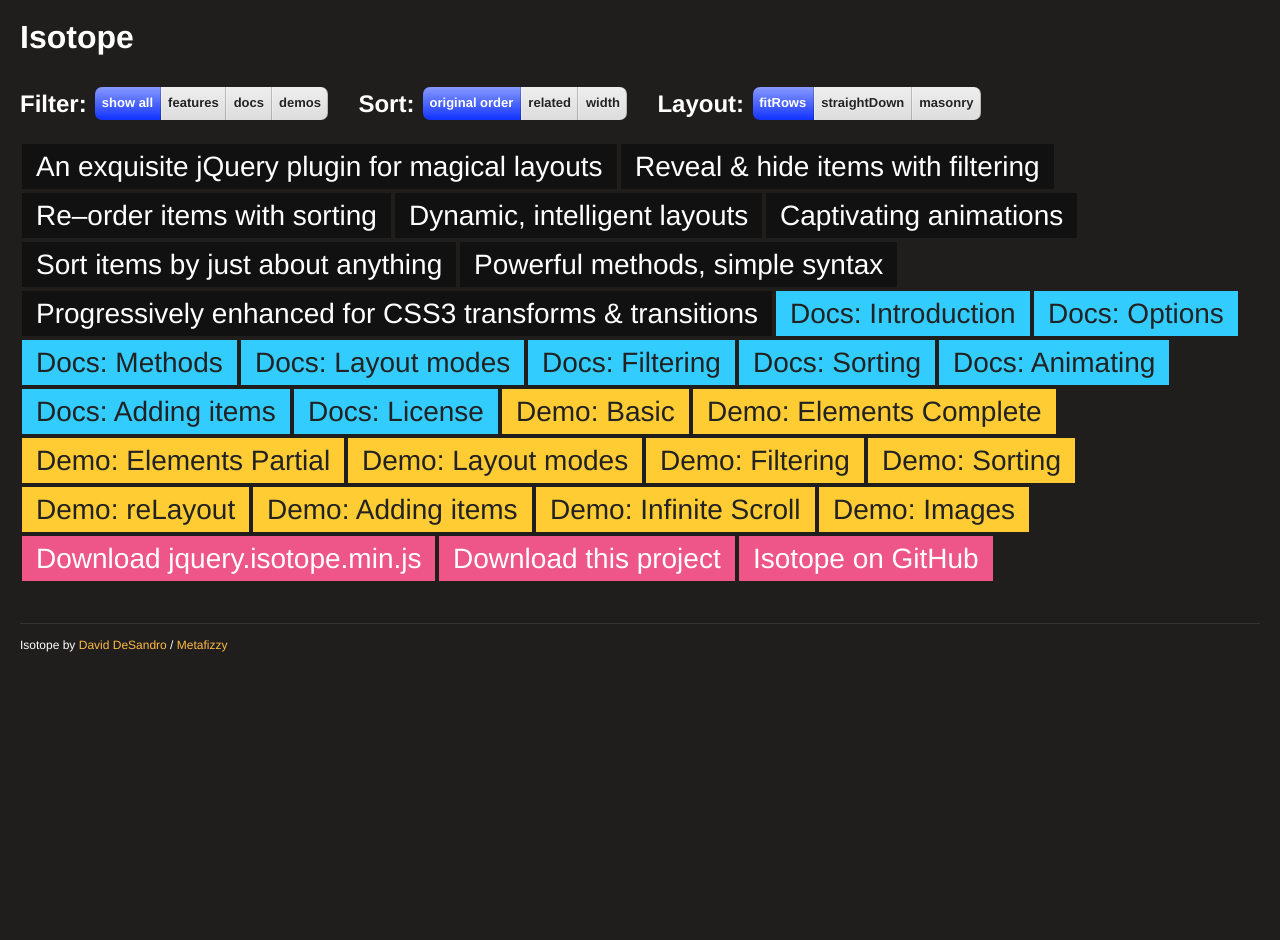
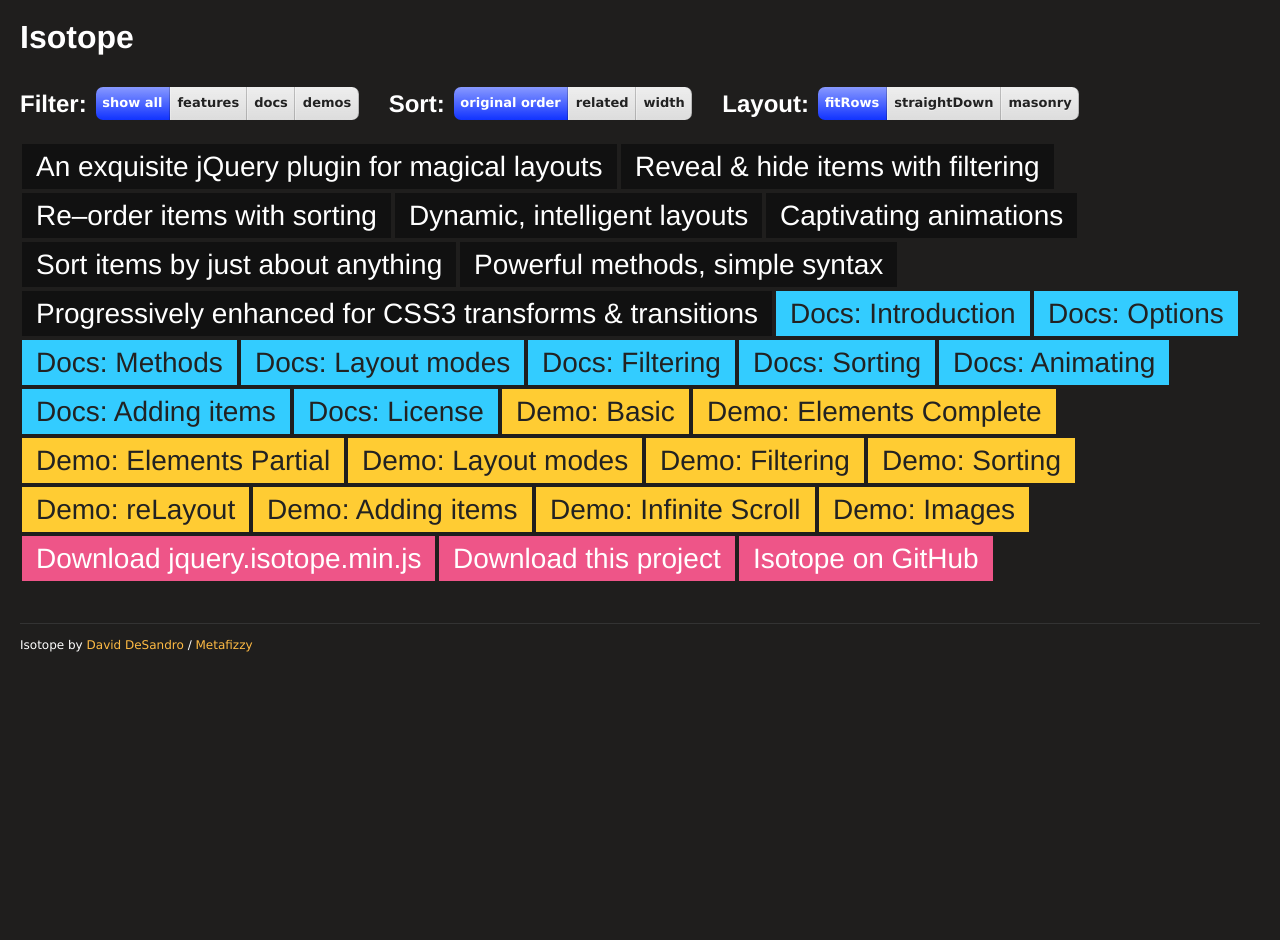
Before and after one commit to metafizzy/isotope, a Jekyll site: the page built from index.html, in a window 1280 px wide. Built offline with Jekyll 4.4.1, drawn with Linux system fonts in a browser that asks for light colours.

Commit message:
docs : Lucida Sans for body copy.
Mixing Lucida and Helvetica - typographical gaff?

```diff
--- a/css/style.css
+++ b/css/style.css
@@ -7,8 +7,7 @@
 
 body {
   padding: 20px;
-/*  font-family: 'Lucida Sans', 'Lucida Sans Regular', 'Lucida Grande', 'Lucida Sans Unicode', Arial, sans-serif;*/
-  font-family: 'Helvetica Neue', Arial, sans-serif;
+  font-family: 'Lucida Sans', 'Lucida Sans Regular', 'Lucida Grande', 'Lucida Sans Unicode', Arial, sans-serif;
   font-size: 13px;
   line-height: 1.7em;
   background: #1F1E1D;
@@ -22,6 +21,10 @@
 
 h1, h2, h3, p, ul, ol, pre, dl {
   margin-bottom: 1.0em;
+}
+
+h1, h2, #super-list, .element {
+  font-family: 'Helvetica Neue', Arial, sans-serif;
 }
 
 h1 {
```
